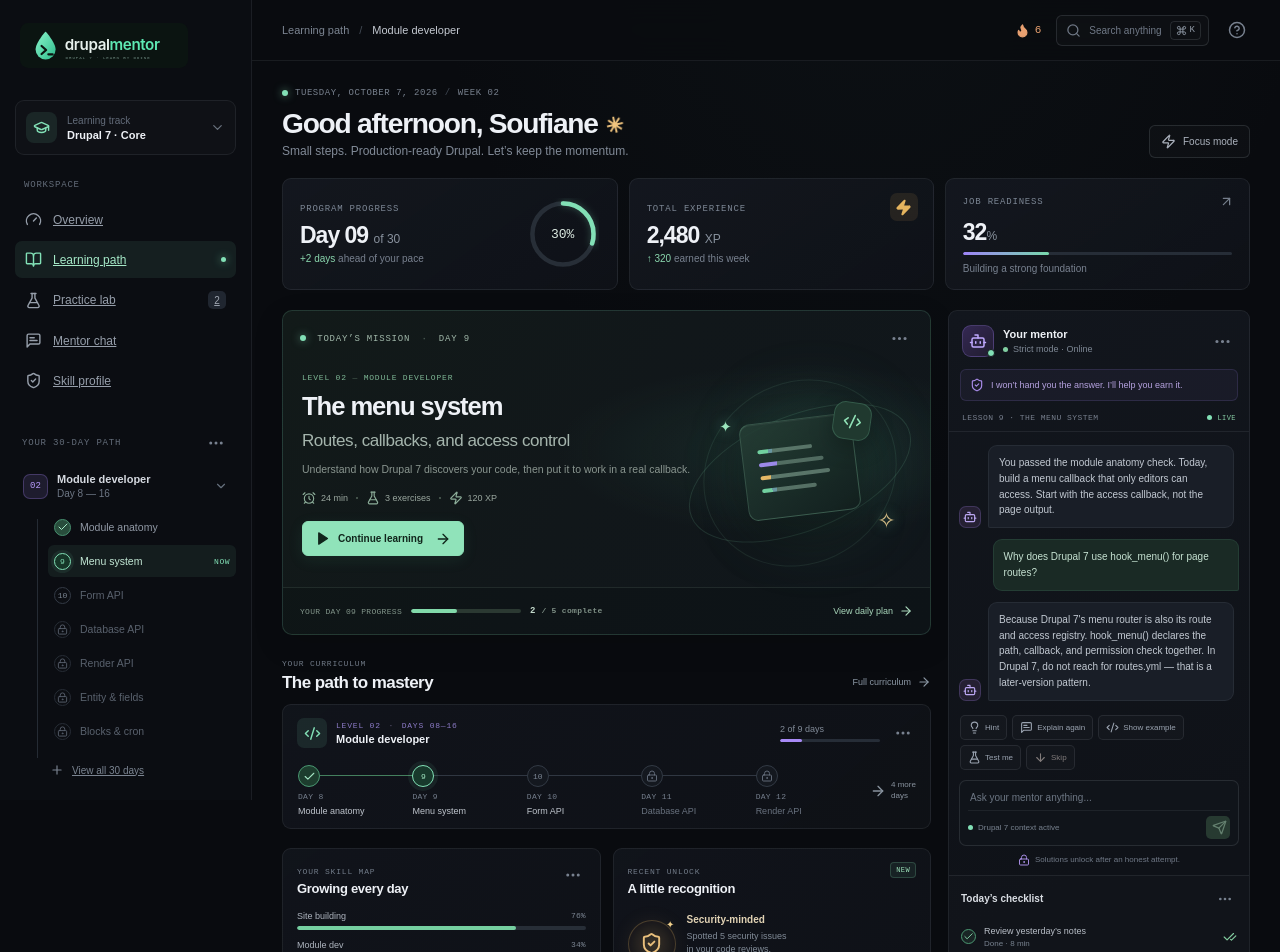
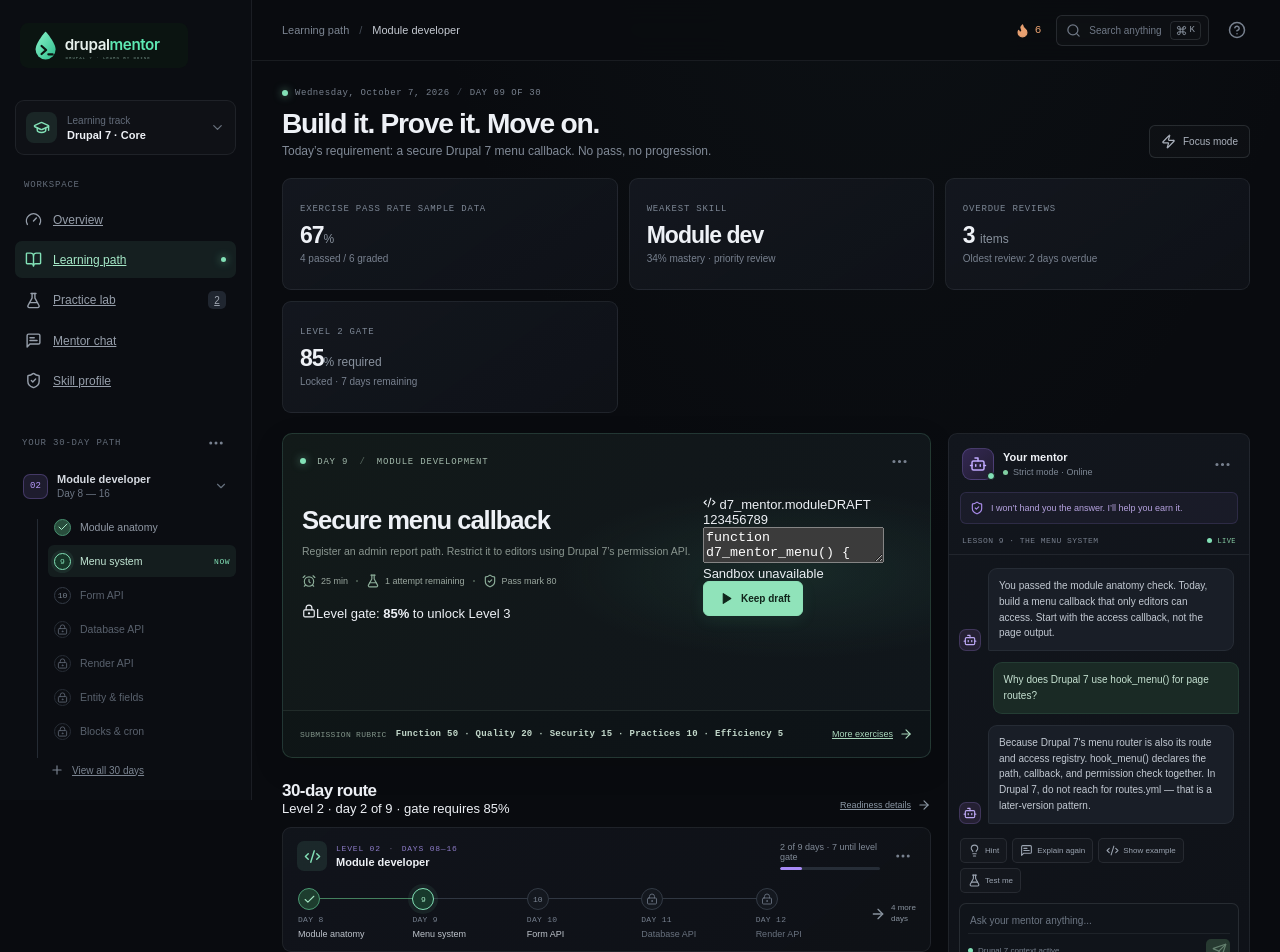
Before and after one commit to SoufianeOtmane/Drupal_learning_plateform, a Next.js app: page /learning in a window 1280 px wide. Shown: the top 952 px of the page. Built offline with nearby package versions, Linux system fonts and the light colour scheme.

Commit message:
feat: center lessons on the strict exercise loop

```diff
--- a/app/page.tsx
+++ b/app/page.tsx
@@ -1,5 +1,5 @@
 import { redirect } from "next/navigation";
 
 export default function Home() {
-  redirect("/overview");
+  redirect("/learning");
 }
--- a/components/learning-dashboard.tsx
+++ b/components/learning-dashboard.tsx
@@ -1,22 +1,18 @@
 "use client";
 
 import { FormEvent, useEffect, useState } from "react";
+import Link from "next/link";
 import AppSidebar, { learningDays } from "@/components/app-sidebar";
 import {
   AlarmClock,
-  ArrowDown,
   ArrowRight,
-  ArrowUpRight,
-  BookOpen,
   Bot,
   Check,
   CheckCheck,
   CircleHelp,
   Code2,
-  Command,
   Flame,
   FlaskConical,
-  Gauge,
   Lightbulb,
   LockKeyhole,
   Menu,
@@ -24,10 +20,10 @@
   MoreHorizontal,
   Play,
   Search,
+  Command,
   Send,
   ShieldCheck,
   Sparkles,
-  TerminalSquare,
   X,
   Zap,
 } from "lucide-react";
@@ -151,30 +147,11 @@
   },
 ];
 
-function ProgressRing({ value }: { value: number }) {
-  const circumference = 2 * Math.PI * 34;
-  return (
-    <div className="progress-ring" aria-label={`${value}% program progress`}>
-      <svg viewBox="0 0 80 80" role="img" aria-hidden="true">
-        <circle className="ring-track" cx="40" cy="40" r="34" />
-        <circle
-          className="ring-value"
-          cx="40"
-          cy="40"
-          r="34"
-          strokeDasharray={`${(value / 100) * circumference} ${circumference}`}
-        />
-      </svg>
-      <span>{value}%</span>
-    </div>
-  );
-}
-
 function SkillBars() {
   const skills = [
-    { name: "Site building", value: 76, color: "mint" },
     { name: "Module dev", value: 34, color: "violet" },
     { name: "Theming", value: 18, color: "blue" },
+    { name: "Site building", value: 76, color: "mint" },
     { name: "Security", value: 52, color: "amber" },
   ];
 
@@ -203,6 +180,10 @@
   const [lessonStarted, setLessonStarted] = useState(false);
   const [mobileMenuOpen, setMobileMenuOpen] = useState(false);
   const [focusMode, setFocusMode] = useState(false);
+  const [attemptCode, setAttemptCode] = useState(
+    "function d7_mentor_menu() {\n  return array(\n    'admin/reports/mentor' => array(\n      'title' => 'Mentor report',\n      'page callback' => 'd7_mentor_report',\n      // Add the access callback and permission.\n    ),\n  );\n}",
+  );
+  const [attemptSaved, setAttemptSaved] = useState(false);
   const [notice, setNotice] = useState("");
   const detail = lessonDetails[activeDay];
   const hintPenalty = hintCosts.slice(0, hintCount).reduce((total, cost) => total + cost, 0);
@@ -226,11 +207,15 @@
     if (lower.includes("skip")) {
       response = "No. Skipping is locked until you demonstrate the objective. Start with the access callback.";
     } else if (lower.includes("hint")) {
-      const nextHint = Math.min(hintCount + 1, 3);
-      setHintCount(nextHint);
-      const nextCost = hintCosts[nextHint - 1];
-      const totalPenalty = hintCosts.slice(0, nextHint).reduce((total, cost) => total + cost, 0);
-      response = `${detail.hints[nextHint - 1]} Hint ${nextHint} costs ${nextCost} points (${totalPenalty} total penalty).`;
+      if (hintCount >= 3) {
+        response = "No hints remain. Make an attempt before requesting further help.";
+      } else {
+        const nextHint = hintCount + 1;
+        setHintCount(nextHint);
+        const nextCost = hintCosts[nextHint - 1];
+        const totalPenalty = hintCosts.slice(0, nextHint).reduce((total, cost) => total + cost, 0);
+        response = `${detail.hints[nextHint - 1]} Hint ${nextHint} costs ${nextCost} points (${totalPenalty} total penalty).`;
+      }
     } else if (lower.includes("example")) {
       response = "I won’t provide a complete solution before an attempt. Write the menu item skeleton first; then I can review it.";
     } else if (lower.includes("test me")) {
@@ -253,10 +238,6 @@
   }
 
   function handleQuickAction(action: string) {
-    if (action === "Skip") {
-      sendMessage("Can I skip this lesson?");
-      return;
-    }
     if (action === "Hint" && hintCount >= 3) {
       setNotice("All 3 hints used. Make an attempt before requesting more help.");
       return;
@@ -309,9 +290,9 @@
         <div className="dashboard-content">
           <div className="welcome-row">
             <div>
-              <div className="eyebrow"><span className="live-dot" /> TUESDAY, OCTOBER 7, 2026 <span className="eyebrow-separator">/</span> WEEK 02</div>
-              <h1>Good afternoon, Soufiane <span className="wave">✳</span></h1>
-              <p className="welcome-subtitle">Small steps. Production-ready Drupal. Let’s keep the momentum.</p>
+              <div className="eyebrow"><span className="live-dot" /> {new Intl.DateTimeFormat("en-US", { weekday: "long", month: "long", day: "numeric", year: "numeric", timeZone: "UTC" }).format(new Date())} <span className="eyebrow-separator">/</span> DAY 09 OF 30</div>
+              <h1>Build it. Prove it. Move on.</h1>
+              <p className="welcome-subtitle">Today’s requirement: a secure Drupal 7 menu callback. No pass, no progression.</p>
             </div>
             <button
               className="focus-button"
@@ -329,26 +310,26 @@
             </div>
           )}
 
-          <section className="summary-grid" aria-label="Learning progress summary">
-            <article className="summary-card progress-summary">
-              <div className="summary-copy">
-                <span className="card-overline">PROGRAM PROGRESS</span>
-                <strong className="summary-number">Day 09 <span>of 30</span></strong>
-                <span className="summary-note"><span className="positive">+2 days</span> ahead of your pace</span>
-              </div>
-              <ProgressRing value={30} />
+          <section className="summary-grid strict-scorecard" aria-label="Strict progress scorecard">
+            <article className="summary-card">
+              <span className="card-overline">EXERCISE PASS RATE <span className="demo-data-tag">SAMPLE DATA</span></span>
+              <strong className="summary-number">67<span>%</span></strong>
+              <span className="summary-note">4 passed / 6 graded</span>
             </article>
             <article className="summary-card">
-              <div className="summary-icon xp-icon"><Zap size={17} fill="currentColor" /></div>
-              <span className="card-overline">TOTAL EXPERIENCE</span>
-              <strong className="summary-number">2,480 <span>XP</span></strong>
-              <span className="summary-note"><span className="positive">↑ 320</span> earned this week</span>
+              <span className="card-overline">WEAKEST SKILL</span>
+              <strong className="summary-number">Module dev</strong>
+              <span className="summary-note">34% mastery · priority review</span>
             </article>
-            <article className="summary-card readiness-card">
-              <div className="readiness-top"><span className="card-overline">JOB READINESS</span><ArrowUpRight size={15} /></div>
-              <strong className="summary-number">32<span>%</span></strong>
-              <div className="readiness-track"><span /></div>
-              <span className="summary-note">Building a strong foundation</span>
+            <article className="summary-card">
+              <span className="card-overline">OVERDUE REVIEWS</span>
+              <strong className="summary-number">3 <span>items</span></strong>
+              <span className="summary-note">Oldest review: 2 days overdue</span>
+            </article>
+            <article className="summary-card gate-summary">
+              <span className="card-overline">LEVEL 2 GATE</span>
+              <strong className="summary-number">85<span>% required</span></strong>
+              <span className="summary-note">Locked · 7 days remaining</span>
             </article>
           </section>
 
@@ -356,49 +337,51 @@
             <div className="lesson-column">
               <section className="mission-card">
                 <div className="mission-topline">
-                  <div className="mission-tag"><span /> TODAY’S MISSION <span className="tag-divider">·</span> DAY {activeDay}</div>
+                  <div className="mission-tag"><span /> DAY {activeDay} <span className="tag-divider">/</span> MODULE DEVELOPMENT</div>
                   <button className="text-icon" aria-label="More mission options"><MoreHorizontal size={19} /></button>
                 </div>
                 <div className="mission-main">
                   <div className="mission-copy">
-                    <div className="mission-kicker">LEVEL 02 <span>—</span> MODULE DEVELOPER</div>
-                    <h2>{detail.title}<br /><span>{detail.topic}</span></h2>
-                    <p>Understand how Drupal 7 discovers your code, then put it to work in a real callback.</p>
+                    <h2>Secure menu callback</h2>
+                    <p>Register an admin report path. Restrict it to editors using Drupal 7’s permission API.</p>
                     <div className="mission-meta">
-                      <span><AlarmClock size={14} /> {detail.minutes} min</span><i />
-                      <span><FlaskConical size={14} /> 3 exercises</span><i />
-                      <span><Zap size={14} /> 120 XP</span>
+                      <span><AlarmClock size={14} /> 25 min</span><i />
+                      <span><FlaskConical size={14} /> 1 attempt remaining</span><i />
+                      <span><ShieldCheck size={14} /> Pass mark 80</span>
                     </div>
-                    <button className="primary-button" onClick={() => { setLessonStarted(true); setNotice(`Lesson ${activeDay} started. Your progress is saved locally.`); }}>
-                      {lessonStarted ? <Check size={16} /> : <Play size={15} fill="currentColor" />}
-                      {lessonStarted ? "Lesson in progress" : "Continue learning"}
-                      <ArrowRight size={16} />
-                    </button>
+                    <div className="mission-gate"><LockKeyhole size={14} /><span>Level gate: <strong>85%</strong> to unlock Level 3</span></div>
                   </div>
-                  <div className="mission-art" aria-hidden="true">
-                    <div className="orbit orbit-one" /><div className="orbit orbit-two" />
-                    <div className="art-glow" />
-                    <div className="code-tile"><span className="tile-line tile-short" /><span className="tile-line" /><span className="tile-line tile-mid" /><span className="tile-line tile-short" /></div>
-                    <div className="art-badge"><Code2 size={19} /></div>
-                    <div className="art-spark spark-one">✦</div><div className="art-spark spark-two">✧</div>
+                  <div className="exercise-editor">
+                    <div className="editor-topbar"><span><Code2 size={13} /> d7_mentor.module</span><span className="editor-draft">DRAFT</span></div>
+                    <div className="editor-body">
+                      <div className="line-numbers" aria-hidden="true">{attemptCode.split("\n").map((_, index) => <span key={index}>{index + 1}</span>)}</div>
+                      <textarea aria-label="Exercise code draft" spellCheck={false} value={attemptCode} onChange={(event) => { setAttemptCode(event.target.value); setAttemptSaved(false); }} />
+                    </div>
+                    <div className="editor-footer">
+                      <span><span className="offline-dot" /> Sandbox unavailable</span>
+                      <button className="primary-button" onClick={() => { setAttemptSaved(true); setNotice("Draft held in this page session. Sandbox is not connected; code was not executed or graded."); }}>
+                        <Play size={13} fill="currentColor" /> Keep draft
+                      </button>
+                    </div>
+                    {attemptSaved && <div className="editor-feedback" role="status">Draft held for this session · Not run · Not graded</div>}
                   </div>
                 </div>
                 <div className="mission-footer">
-                  <div className="footer-progress"><span>YOUR DAY 09 PROGRESS</span><div className="mini-track"><span style={{ width: "42%" }} /></div><strong>2 <small>/ 5 complete</small></strong></div>
-                  <button className="footer-link" onClick={() => setNotice("Your full daily plan is ready to explore.")}>View daily plan <ArrowRight size={14} /></button>
+                  <div className="footer-progress"><span>SUBMISSION RUBRIC</span><strong>Function 50 · Quality 20 · Security 15 · Practices 10 · Efficiency 5</strong></div>
+                  <Link className="footer-link" href="/practice">More exercises <ArrowRight size={14} /></Link>
                 </div>
               </section>
 
               <section className="section-block">
                 <div className="section-heading">
-                  <div><span className="section-kicker">YOUR CURRICULUM</span><h2>The path to mastery</h2></div>
-                  <button className="subtle-link" onClick={() => setNotice("Your 30-day curriculum is shown in the sidebar.")}>Full curriculum <ArrowRight size={14} /></button>
+                  <div><h2>30-day route</h2><span className="map-subtitle">Level 2 · day 2 of 9 · gate requires 85%</span></div>
+                  <Link className="subtle-link" href="/skills">Readiness details <ArrowRight size={14} /></Link>
                 </div>
                 <div className="curriculum-card">
                   <div className="curriculum-top">
                     <div className="curriculum-level-icon"><Code2 size={17} /></div>
                     <div className="curriculum-title"><span>LEVEL 02 <b>·</b> DAYS 08—16</span><strong>Module developer</strong></div>
-                    <div className="level-progress"><span>2 of 9 days</span><div className="level-track"><i /></div></div>
+                    <div className="level-progress"><span>2 of 9 days · 7 until level gate</span><div className="level-track"><i /></div></div>
                     <button className="icon-button card-menu" aria-label="Curriculum options"><MoreHorizontal size={18} /></button>
                   </div>
                   <div className="curriculum-days">
@@ -423,17 +406,18 @@
 
               <div className="lower-grid">
                 <section className="panel-card skills-card">
-                  <div className="panel-heading"><div><span className="section-kicker">YOUR SKILL MAP</span><h3>Growing every day</h3></div><button className="text-icon" aria-label="Skill map options"><MoreHorizontal size={18} /></button></div>
+                  <div className="panel-heading"><div><span className="section-kicker">MASTERY</span><h3>Weakest skills first</h3></div><button className="text-icon" aria-label="Skill map options"><MoreHorizontal size={18} /></button></div>
                   <SkillBars />
                   <button className="subtle-link skill-link" onClick={() => setNotice("Full skill breakdown will be available in your profile.")}>View all 12 skills <ArrowRight size={13} /></button>
                 </section>
                 <section className="panel-card achievement-card">
-                  <div className="panel-heading"><div><span className="section-kicker">RECENT UNLOCK</span><h3>A little recognition</h3></div><div className="badge-new">NEW</div></div>
-                  <div className="achievement-content">
-                    <div className="achievement-medal"><div><ShieldCheck size={23} /></div><span>✦</span></div>
-                    <div><strong>Security-minded</strong><p>Spotted 5 security issues<br />in your code reviews.</p><span className="achievement-date">UNLOCKED YESTERDAY</span></div>
+                  <div className="panel-heading"><div><span className="section-kicker">REVIEW QUEUE</span><h3>Overdue: 3 concepts</h3></div><span className="review-count">ACTION REQUIRED</span></div>
+                  <div className="review-queue">
+                    <span>Hook access callbacks <strong>2d overdue</strong></span>
+                    <span>Drupal DB placeholders <strong>1d overdue</strong></span>
+                    <span>Form API validation <strong>Today</strong></span>
                   </div>
-                  <button className="subtle-link" onClick={() => setNotice("Your achievements are updated as you master new skills.")}>All achievements <ArrowRight size={13} /></button>
+                  <Link className="subtle-link" href="/practice">Start oldest review <ArrowRight size={13} /></Link>
                 </section>
               </div>
             </div>
@@ -465,9 +449,8 @@
                   { label: "Explain again", icon: MessageSquareText },
                   { label: "Show example", icon: Code2 },
                   { label: "Test me", icon: FlaskConical },
-                  { label: "Skip", icon: ArrowDown },
                 ].map(({ label, icon: Icon }) => (
-                  <button key={label} className={`quick-action ${label === "Skip" ? "skip-action" : ""}`} onClick={() => handleQuickAction(label)}>
+                  <button key={label} className="quick-action" onClick={() => handleQuickAction(label)}>
                     <Icon size={13} /> {label}
                   </button>
                 ))}
@@ -491,7 +474,7 @@
                   <button className="send-button" type="submit" aria-label="Send message" disabled={!draft.trim()}><Send size={15} /></button>
                 </div>
               </form>
-              <div className="mentor-footnote"><LockKeyhole size={12} /> Solutions unlock after an honest attempt.</div>
+              <div className="mentor-footnote"><LockKeyhole size={12} /> Reference solution stays locked until a passing attempt.</div>
 
               <div className="today-progress">
                 <div className="today-progress-head"><strong>Today’s checklist</strong><button className="text-icon" aria-label="Checklist options"><MoreHorizontal size={16} /></button></div>
@@ -503,7 +486,7 @@
               </div>
             </aside>
           </div>
-          <footer className="page-footer"><span>Built for the real world, one hook at a time.</span><span><TerminalSquare size={13} /> DRUPAL 7 TRACK <b>·</b> CURRICULUM V1.1</span></footer>
+          <footer className="page-footer"><span>Sample metrics · 4 of 6 passed · 3 reviews overdue · 1 attempt left</span><span>DRUPAL 7 TRACK <b>·</b> CURRICULUM V1.1</span></footer>
         </div>
       </section>
     </main>
```
Also changed, not shown: components/workspace-page.tsx (+5 -6 lines).
